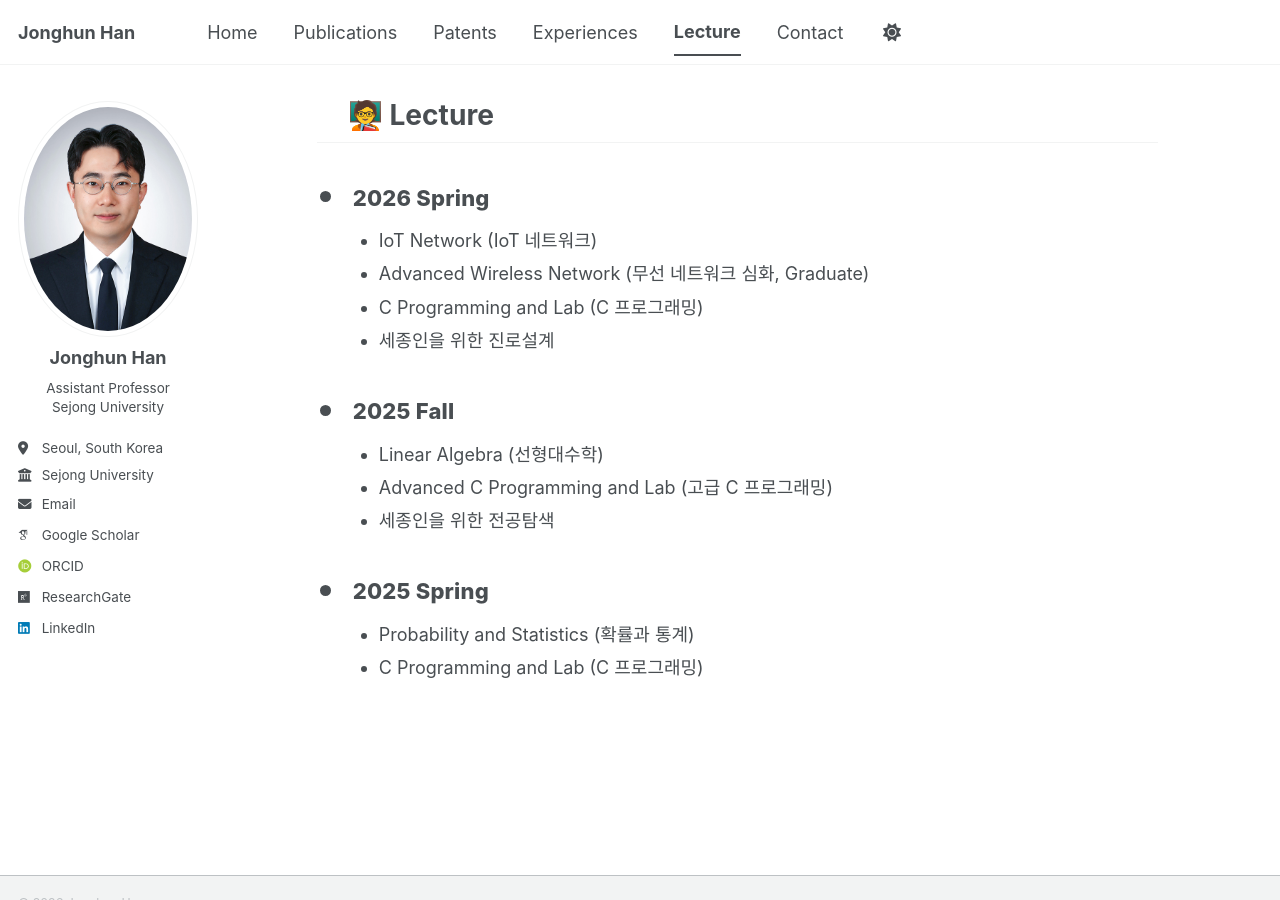
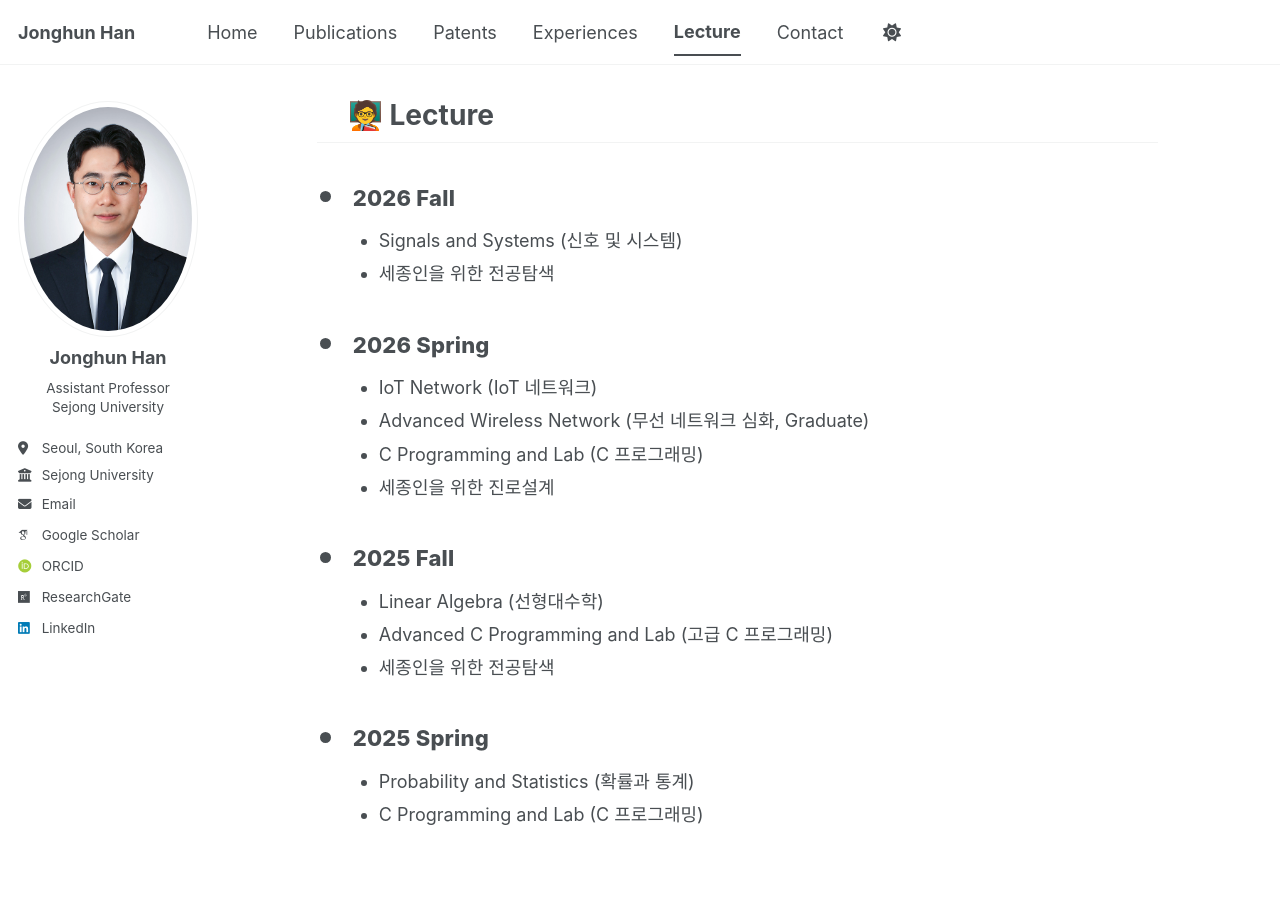
Before and after one commit to icnsl/icnsl.github.io, a Jekyll site: the page built from _pages/lecture.md, in a window 1280 px wide and 900 px high. Built offline with Jekyll 4.4.1, drawn with Linux system fonts in a browser that asks for light colours; some web fonts are replaced; a script bundle is joined from its source files by our own code; library files that are not in the unit come from our copies.

Commit message:
Update lecture.md

```diff
--- a/_pages/lecture.md
+++ b/_pages/lecture.md
@@ -21,6 +21,14 @@ author_profile: true
 </style>
 
 <div class="lecture-list">
+
+<div class="lecture-entry">
+  <div class="lecture-term">2026 Fall</div>
+  <ul class="lecture-courses">
+    <li>Signals and Systems (신호 및 시스템)</li>
+    <li>세종인을 위한 전공탐색</li>
+  </ul>
+</div>
 
 <div class="lecture-entry">
   <div class="lecture-term">2026 Spring</div>
```
